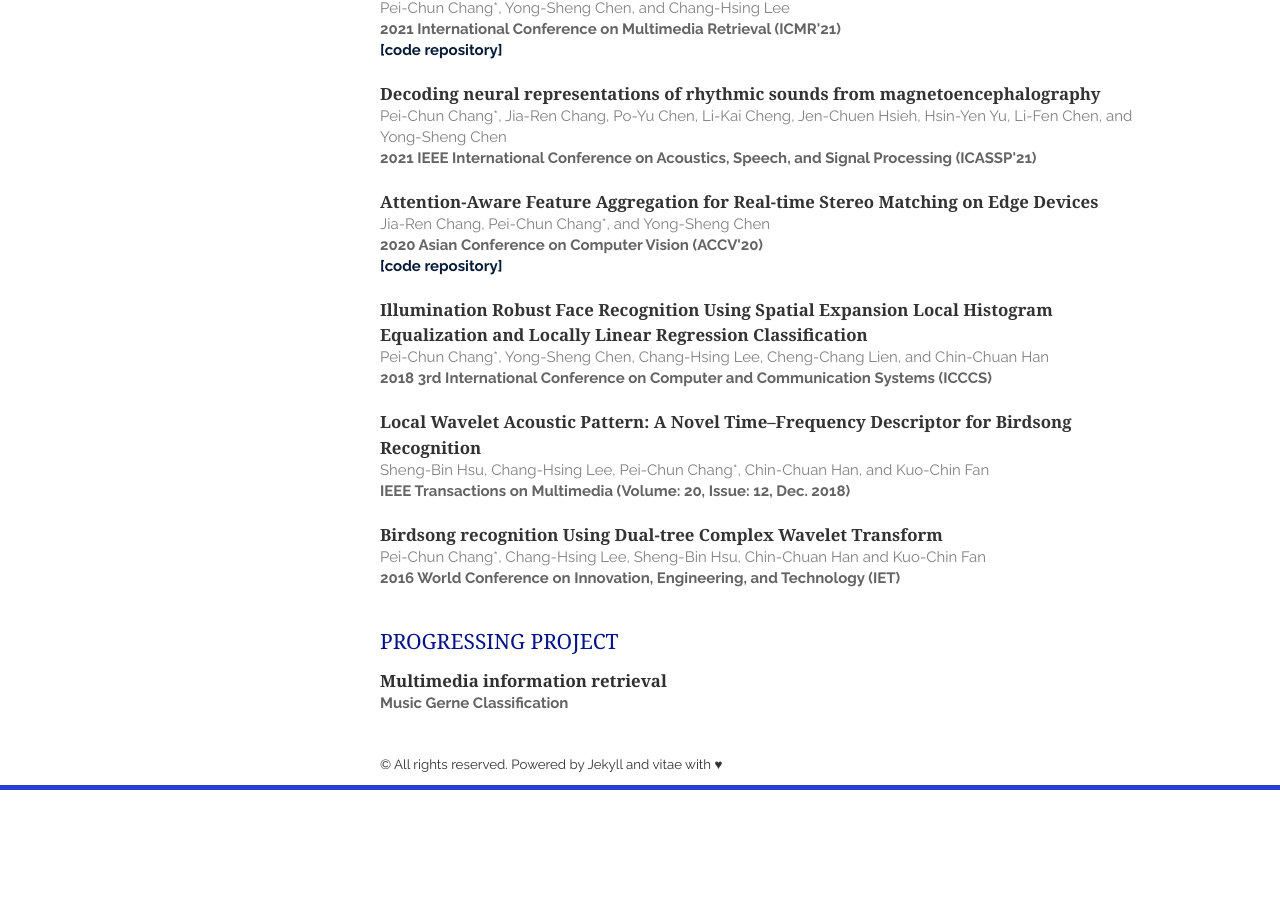
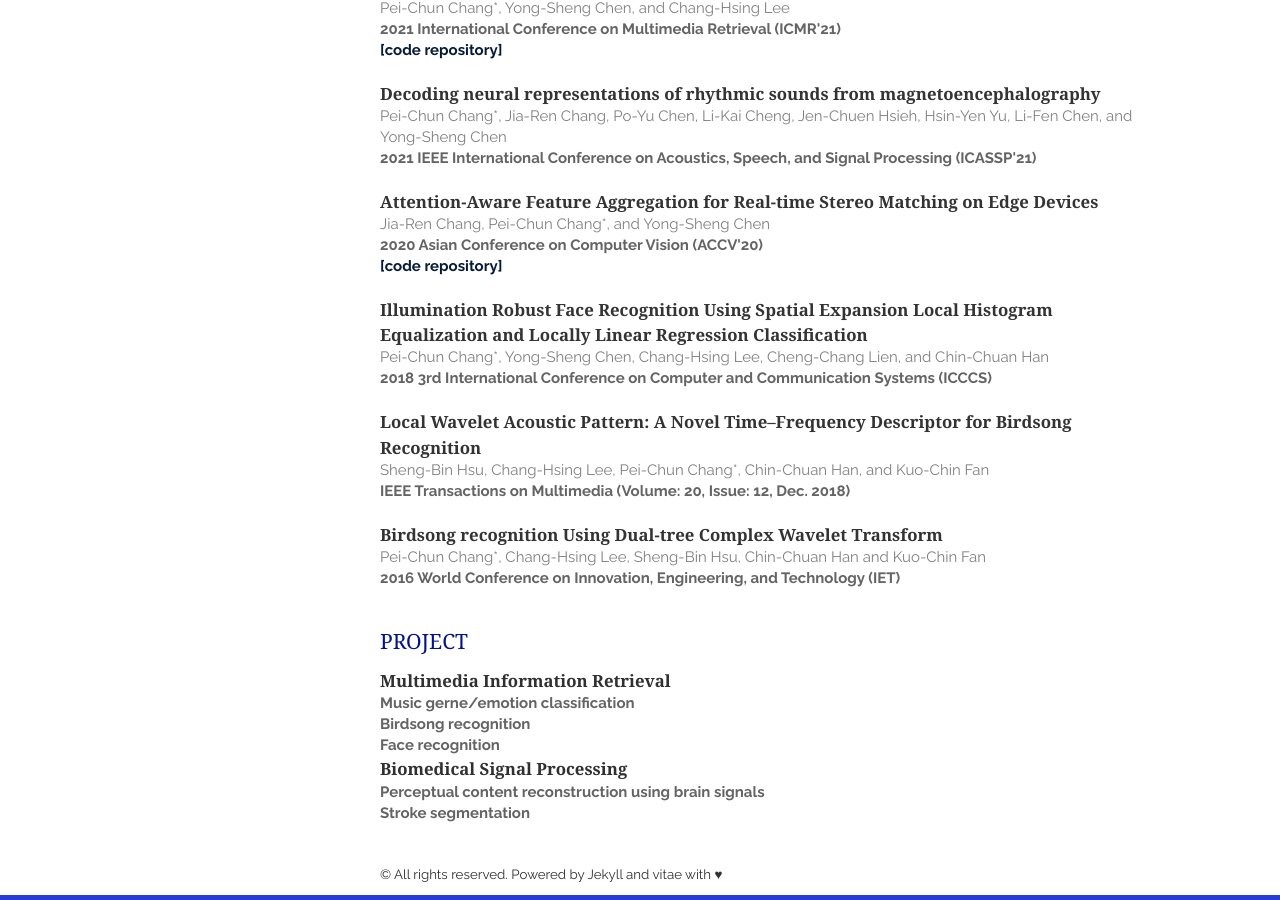
Before and after one commit to PeiChunChang/PeiChunChang.github.io, a Jekyll site: the page built from index.html, in a window 1280 px wide and 900 px high, scrolled down 577 px. Built offline with Jekyll 4.4.1, drawn with Linux system fonts in a browser that asks for light colours; nearby versions of some CDN libraries; the list of posts is cut into pages by our own code; a style sheet for code colours, icons or effects is not loaded; before the commit the page ends 1367 px from its top, so only the background shows below that.

Commit message:
Update project.html

```diff
--- a/_includes/project.html
+++ b/_includes/project.html
@@ -1,11 +1,26 @@
 <section class="thirteen columns">
-    <h1>Progressing Project</h1>
+    <h1>Project</h1>
     <article>
         <header>
-            <h1>Multimedia information retrieval</h1>
+            <h1>Multimedia Information Retrieval</h1>
         </header>
         <p>
-           <em>Music Gerne Classification</em>
+           <em>Music gerne/emotion classification</em>
+        </p>
+        <p>
+           <em>Birdsong recognition</em>
+        </p>
+        <p>
+           <em>Face recognition</em>
+        </p>
+        <header>
+            <h1>Biomedical Signal Processing</h1>
+        </header>
+        <p>
+           <em>Perceptual content reconstruction using brain signals</em>
+        </p>
+        <p>
+           <em>Stroke segmentation</em>
         </p>
     </article>
 </section>
```
